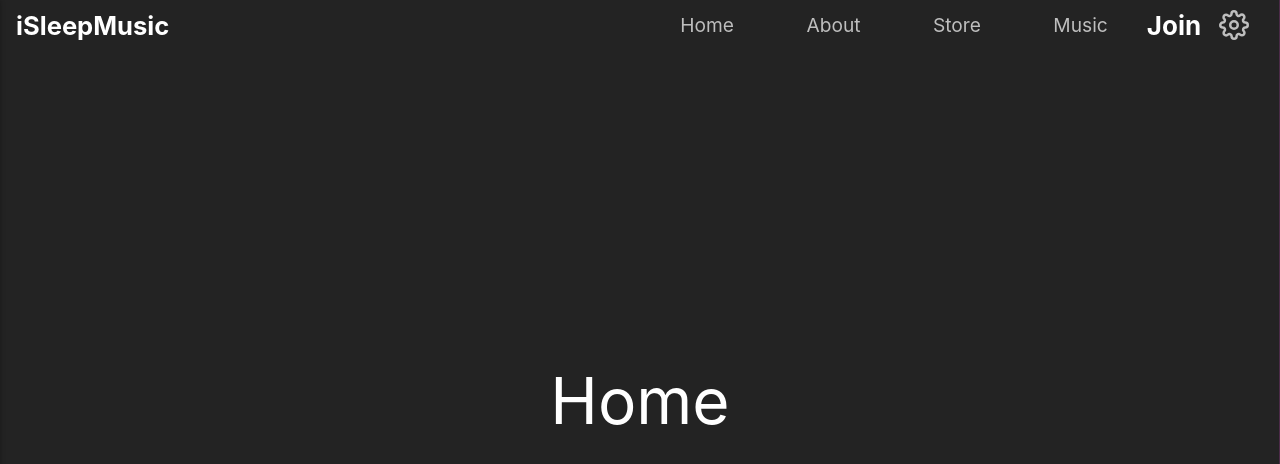
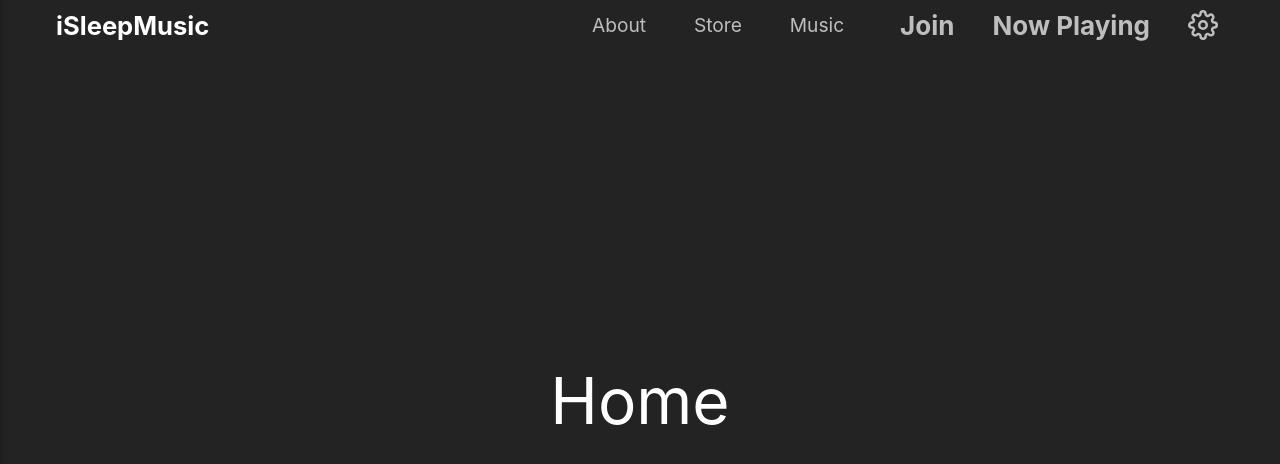
Before and after one commit to toypiano/react-spring-styled-ts, a React (Create React App) app: page / in a window 1280 px wide. Shown: the top 464 px of the page. Built offline with nearby package versions, Linux system fonts and the light colour scheme.

Commit message:
Remove 'Home' link and Add 'NowPlaying'

```diff
--- a/src/App.tsx
+++ b/src/App.tsx
@@ -6,7 +6,7 @@ import { Route, Switch, useLocation } from 'react-router-dom';
 import './App.css';
 
 import SideDrawer from './components/SideDrawer';
-import Settings from './components/Settings';
+import NowPlaying from './components/NowPlaying';
 import Page from './components/Page';
 import Navbar from './components/Navbar';
 import JoinModal from './components/JoinModal';
@@ -14,6 +14,8 @@ import JoinModal from './components/JoinModal';
 // Wrap spring's animated element with styled
 const StyledApp = styled(animated.div)`
   header {
+    max-width: 1200px;
+    margin: auto;
   }
 
   main {
@@ -32,7 +34,7 @@ const StyledApp = styled(animated.div)`
 
 const App = () => {
   const [isNavOpen, setIsNavOpen] = useState(false);
-  const [isSettingsOpen, setIsSettingsOpen] = useState(false);
+  const [isNowPlayingOpen, setIsNowPlayingOpen] = useState(false);
   const [isModalOpen, setIsModalOpen] = useState(false);
 
   const fadeAnimation = useSpring({
@@ -66,15 +68,16 @@ const App = () => {
   );
 
   const toggleDrawer = () => setIsNavOpen(!isNavOpen);
-  const toggleSettings = () => setIsSettingsOpen(!isSettingsOpen);
+  const toggleNowPlaying = () => setIsNowPlayingOpen(!isNowPlayingOpen);
 
   return (
     // pass animation directly to the styled component
     <StyledApp style={fadeAnimation}>
       <Navbar
-        toggleSettings={toggleSettings}
+        toggleNowPlaying={toggleNowPlaying}
         toggleDrawer={toggleDrawer}
         openJoinModal={() => setIsModalOpen(true)}
+        closeNowPlaying={() => setIsNowPlayingOpen(false)}
       />
       <SideDrawer
         show={isNavOpen}
@@ -85,7 +88,7 @@ const App = () => {
           show={isModalOpen}
           closeModal={() => setIsModalOpen(false)}
         />
-        <Settings show={isSettingsOpen} />
+        <NowPlaying show={isNowPlayingOpen} />
         {routeTransition.map(({ item, key, props }) => (
           <animated.div key={key} style={props}>
             <Switch location={item}>
--- a/src/components/Nav.tsx
+++ b/src/components/Nav.tsx
@@ -5,7 +5,7 @@ import { NavLink } from 'react-router-dom';
 const StyledNav = styled.nav<{ aside?: boolean }>`
   display: ${(props) => (props.aside ? 'block' : 'none')};
   width: 100%;
-  max-width: 500px;
+  max-width: 300px;
   margin-left: ${(props) => (props.aside ? 0 : '2em')};
   flex-direction: ${(props) => (props.aside ? 'column' : 'row')};
   justify-content: space-around;
@@ -26,7 +26,7 @@ const StyledNav = styled.nav<{ aside?: boolean }>`
       color: var(--text-primary);
     }
   }
-  @media (min-width: 600px) {
+  @media (min-width: 800px) {
     display: flex;
   }
 `;
@@ -38,7 +38,6 @@ type NavProps = {
 const Nav = (props: NavProps) => {
   return (
     <StyledNav {...props}>
-      <NavLink to="/">Home</NavLink>
       <NavLink to="/about">About</NavLink>
       <NavLink to="/store">Store</NavLink>
       <NavLink to="/music">Music</NavLink>
--- a/src/components/Navbar.tsx
+++ b/src/components/Navbar.tsx
@@ -27,10 +27,12 @@ const StyledNavbar = styled.header`
   }
   .nav-button {
     height: 100%;
-    width: var(--size-logo);
+    margin-left: 1em;
+    white-space: nowrap;
+    /* width: var(--size-logo); */
     font: inherit;
     font-weight: bold;
-    color: var(--text-primary);
+    color: var(--text-secondary);
     appearance: none;
     background: transparent;
     border: none;
@@ -38,6 +40,7 @@ const StyledNavbar = styled.header`
     justify-content: center;
     align-items: center;
     z-index: var(--z-nav-item);
+    transition: color 0.3s ease;
 
     svg {
       width: 100%;
@@ -46,12 +49,13 @@ const StyledNavbar = styled.header`
       color: var(--text-secondary);
     }
     &:hover {
+      color: var(--text-primary);
       svg {
         color: var(--text-primary);
       }
     }
     &.menu {
-      @media (min-width: 600px) {
+      @media (min-width: 800px) {
         display: none;
       }
     }
@@ -59,15 +63,17 @@ const StyledNavbar = styled.header`
 `;
 
 type NavbarProps = {
-  toggleSettings: () => void;
+  toggleNowPlaying: () => void;
   toggleDrawer: () => void;
   openJoinModal: () => void;
+  closeNowPlaying: () => void;
 };
 
 const Navbar = ({
-  toggleSettings,
+  toggleNowPlaying,
   toggleDrawer,
   openJoinModal,
+  closeNowPlaying,
 }: NavbarProps) => {
   return (
     <StyledNavbar>
@@ -78,7 +84,14 @@ const Navbar = ({
       <button className="nav-button" onClick={openJoinModal}>
         Join
       </button>
-      <button className="nav-button" onClick={toggleSettings}>
+      <button
+        className="nav-button"
+        onClick={toggleNowPlaying}
+        onBlur={closeNowPlaying}
+      >
+        Now Playing
+      </button>
+      <button className="nav-button">
         <FiSettings style={{ width: '30px' }} />
       </button>
       <button className="nav-button menu" onClick={toggleDrawer}>
--- a/src/components/Settings.tsx
+++ b/src/components/NowPlaying.tsx
@@ -2,7 +2,7 @@ import React from 'react';
 import styled from 'styled-components';
 import { useSpring, animated } from 'react-spring';
 
-const StyledSettings = styled.div`
+const StyledNowPlaying = styled.div`
   position: absolute;
   z-index: var(--z-settings);
   top: 0;
@@ -11,7 +11,9 @@ const StyledSettings = styled.div`
   height: 100%;
   display: flex;
   .settings__left {
+    z-index: 1000;
     height: 100%;
+    width: 30%;
     padding: 3em;
     background: black;
     display: flex;
@@ -22,29 +24,29 @@ const StyledSettings = styled.div`
     }
   }
   .settings__right {
-    width: 100%;
+    width: 70%;
     height: 100%;
     background: var(--cl-accent);
   }
 `;
 
-type SettingsProps = {
+type NowPlayingProps = {
   show: boolean;
 };
 
-const Settings = ({ show }: SettingsProps) => {
+const NowPlaying = ({ show }: NowPlayingProps) => {
   const { x } = useSpring({
     x: show ? 0 : 100,
   });
   return (
-    <StyledSettings>
+    <StyledNowPlaying>
       <animated.div
         className="settings__left"
         style={{
           transform: x.interpolate((x) => `translate3d(-${x}%,0,0)`),
         }}
       >
-        <h2>Settings</h2>
+        <h2>Now Playing</h2>
       </animated.div>
       <animated.div
         className="settings__right"
@@ -52,8 +54,8 @@ const Settings = ({ show }: SettingsProps) => {
           transform: x.interpolate((x) => `translate3d(${x}%,0,0)`),
         }}
       ></animated.div>
-    </StyledSettings>
+    </StyledNowPlaying>
   );
 };
 
-export default Settings;
+export default NowPlaying;
```
